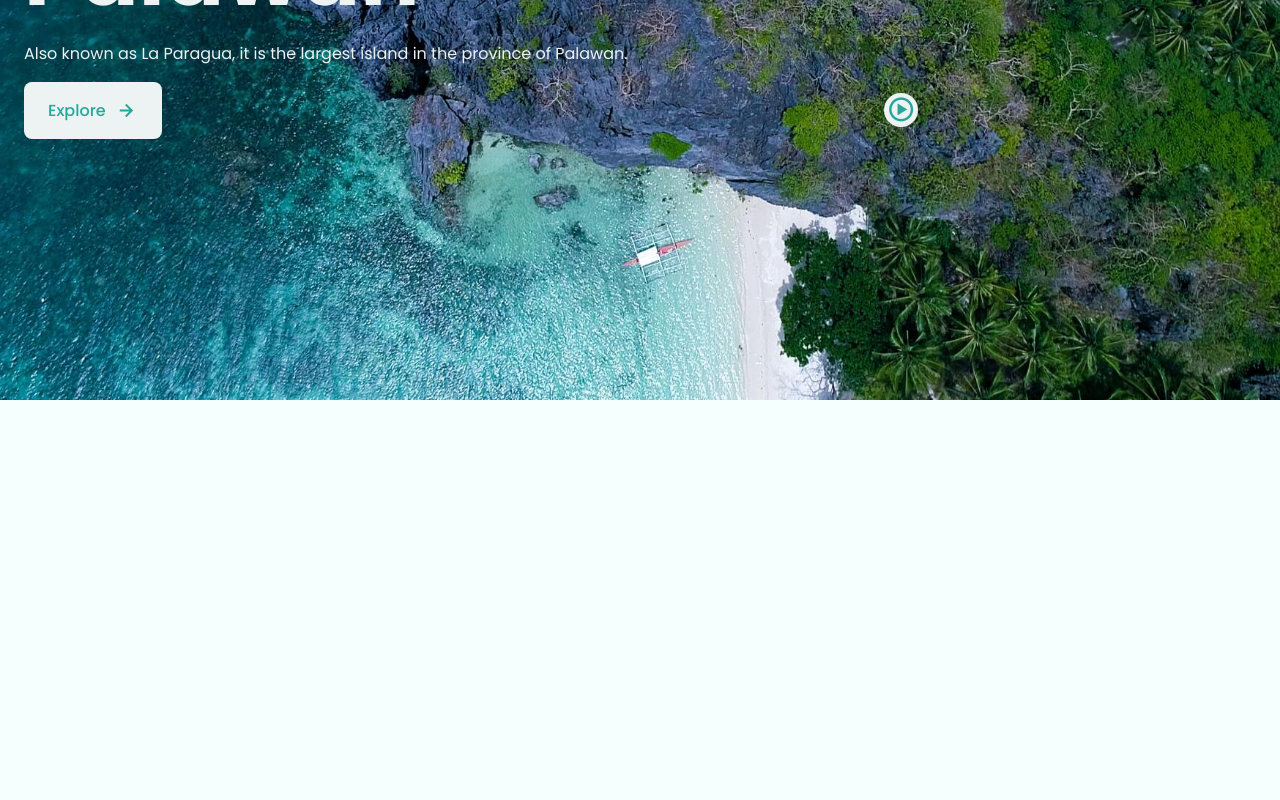
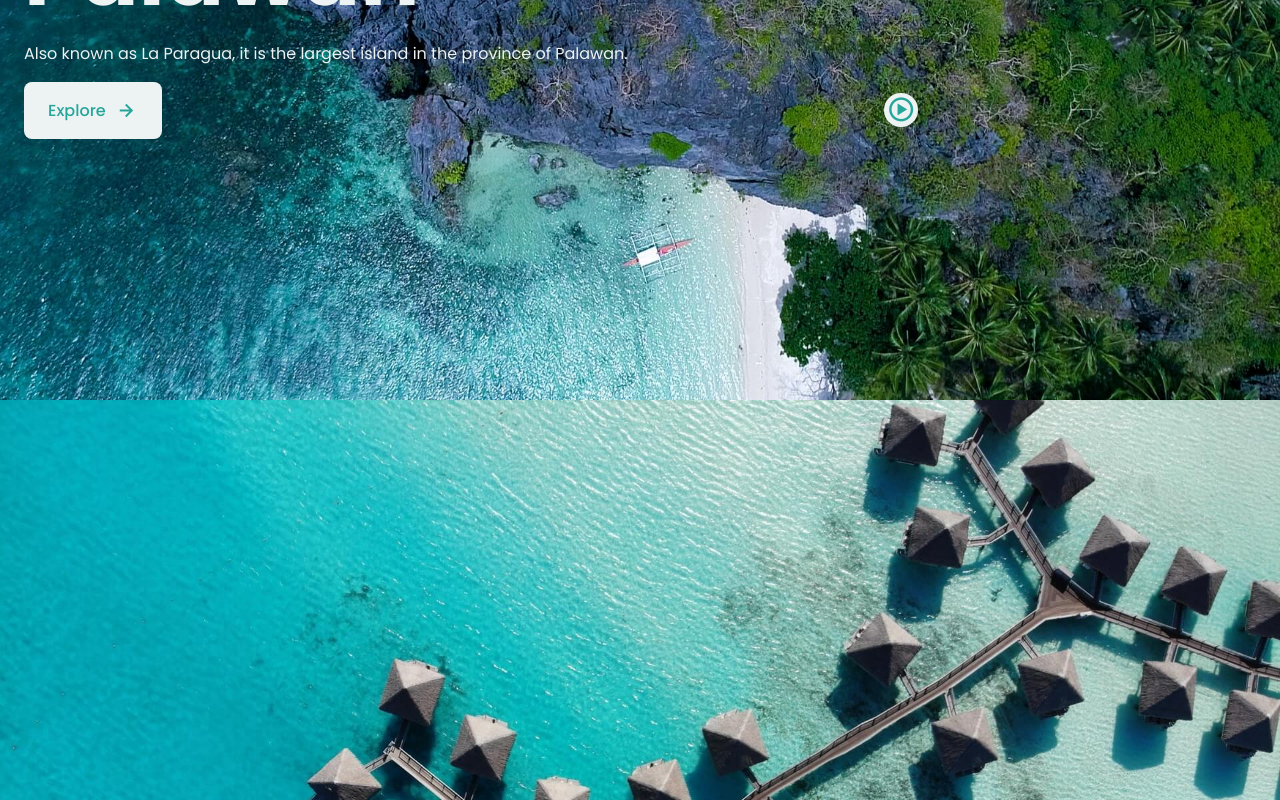
Before and after one commit to LeslieLopez25/moutainside-travel, a plain HTML site: page index.html in a window 1280 px wide. Shown: the part 2000-2800 px from the top of the page. Before the commit the page ends 2400 px from the top, so only its background shows below. Drawn offline with nearby package versions, Linux system fonts and the light colour scheme.

Commit message:
Completed the controls section for html

```diff
--- a/index.html
+++ b/index.html
@@ -106,8 +106,17 @@
                 <iframe class="islands__popup-video" src="https://www.youtube.com/embed/JrU6bsuNU7Y" frameborder="0" allow="accelerometer; autoplay; clipboard-write; encrypted-media; gyroscope; picture-in-picture" allowfullscreen></iframe>
             </div>
         </div>
-        </div>
-        </div>
+     </div>
+ </div>
+
+ <!-- CONTROLS -->
+ <div class="controls">
+     <div class="controls__container">
+         <img src="/images/borabora.jpg" alt="" class="controls__img">
+         <img src="/images/bali.jpg" alt="" class="controls__img">
+         <img src="/images/palawan.jpg" alt="" class="controls__img">
+     </div>
+ </div>
     </main>
 <!-- MAIN JS -->
     <script src="app.js"></script>
```
